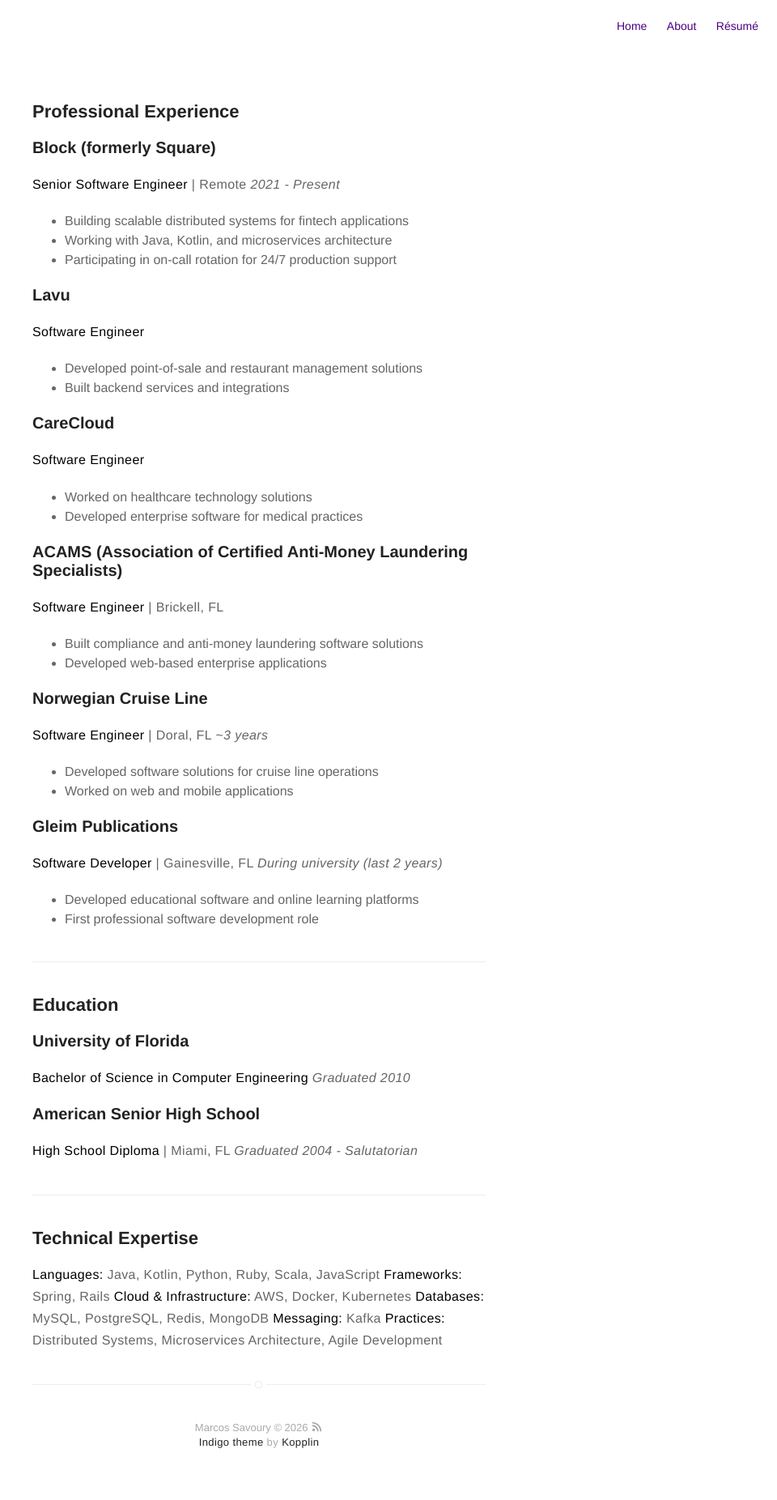
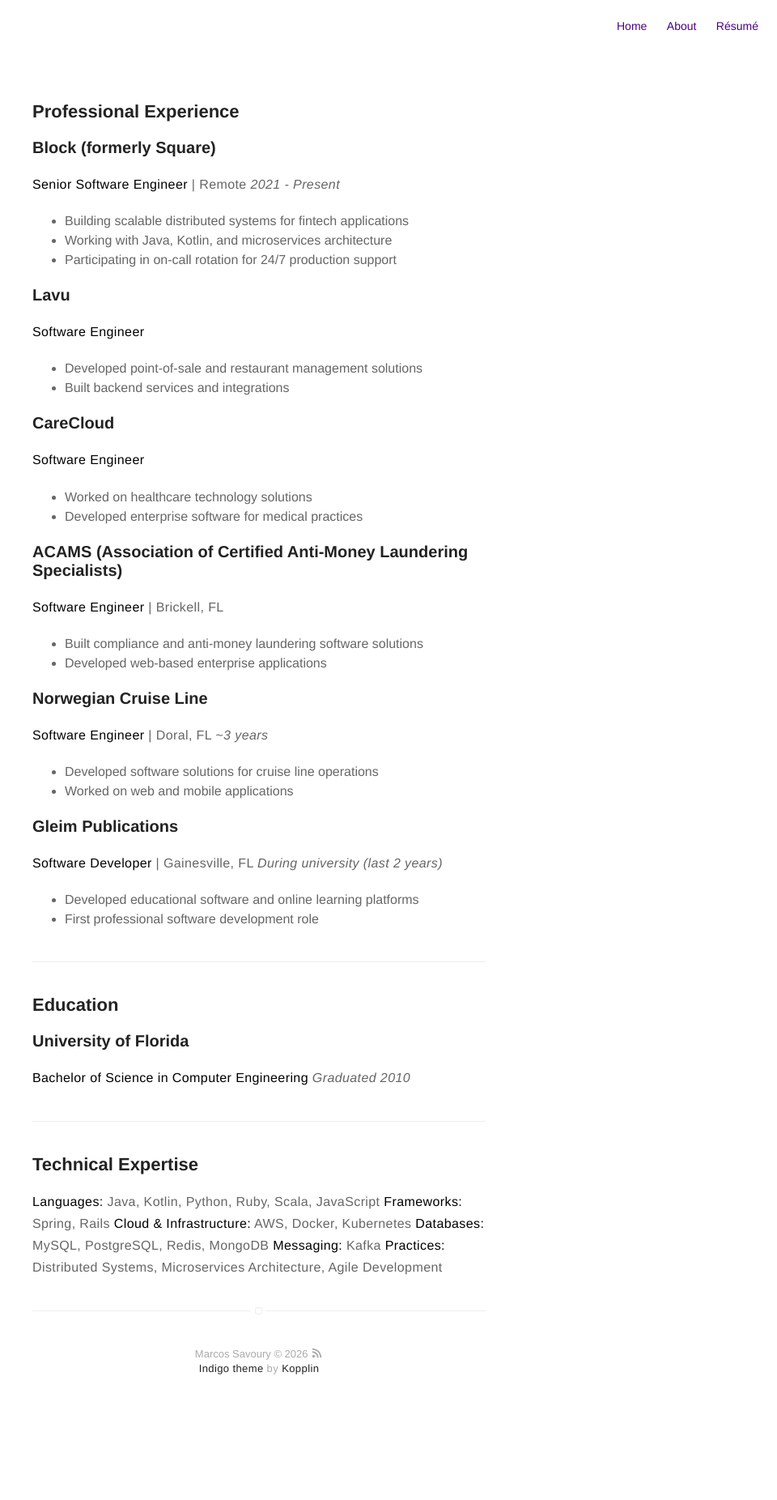
Before and after one commit to msavoury/msavoury.github.io, a Jekyll site: the page built from experience.md, in a window 1280 px wide. Shown: the whole page at 81% size, without its empty margins (320-1280 px from the left). Built offline with Jekyll 4.4.1, drawn with Linux system fonts in a browser that asks for light colours; after the commit the page ends 1761 px from its top, so only the background shows below that.

Commit message:
Add experience link to home page and remove high school info
- Added prominent link to experience page from home page
- Removed high school education from experience page

🤖 Generated with [Claude Code](https://claude.com/claude-code)

Co-Authored-By: Claude <noreply@anthropic.com>

```diff
--- a/experience.md
+++ b/experience.md
@@ -53,10 +53,6 @@ layout: page
 **Bachelor of Science in Computer Engineering**
 *Graduated 2010*
 
-### American Senior High School
-**High School Diploma** | Miami, FL
-*Graduated 2004 - Salutatorian*
-
 ---
 
 ## Technical Expertise
--- a/index.html
+++ b/index.html
@@ -2,3 +2,7 @@
 layout: page
 title: Home
 ---
+
+<p style="text-align: center; margin-top: 2rem;">
+    <a href="{{ site.url }}/experience" style="font-size: 1.1em;">View my professional experience →</a>
+</p>
```
